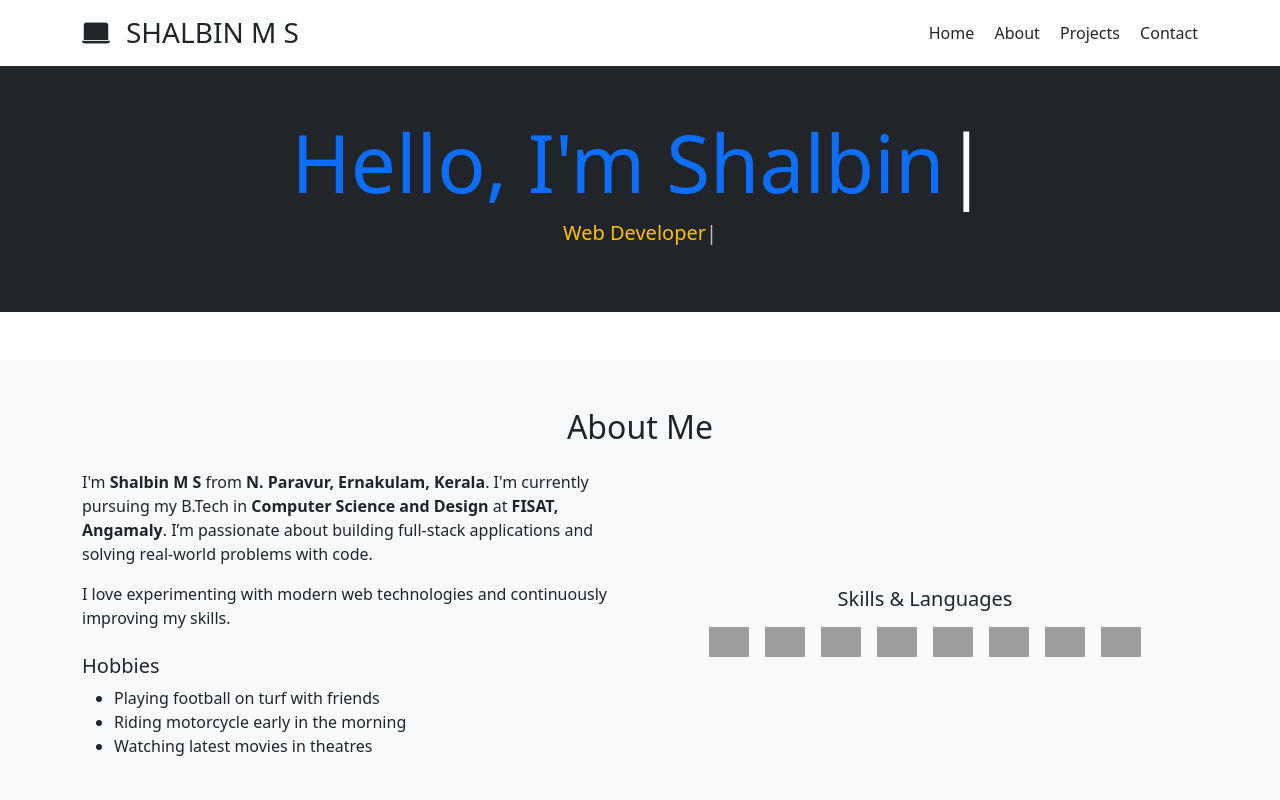
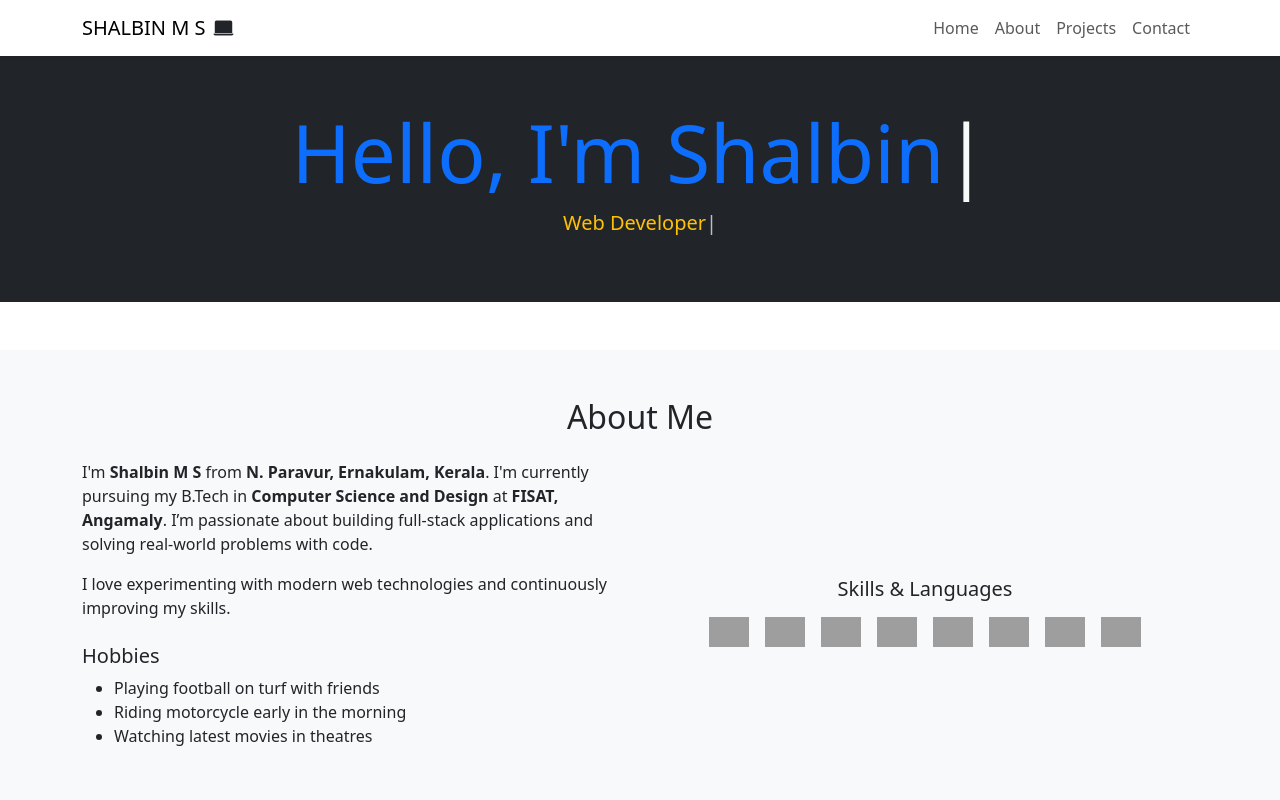
Before and after one commit to SHALBINMS/Portfolio-Web-Page, a plain HTML site: page index.html in a window 1280 px wide. Shown: the top 800 px of the page. Drawn offline with nearby package versions, Linux system fonts and the light colour scheme; grey boxes are pictures that could not be loaded.

Commit message:
Add new changes or update portfolio

```diff
--- a/index.html
+++ b/index.html
@@ -15,27 +15,42 @@
 <body>
 
   <!-- Header -->
-  <header class="bg-white text-dark shadow-sm">
-    <div class="container py-3">
-      <div class="row align-items-center">
-        <div class="col-md-6">
-          <h3 class="mb-0 d-flex align-items-center">
-            <i class="bi bi-laptop-fill text-dark me-3" style="transition: color 0.3s;"
-              onmouseover="this.style.color='#0d6efd'" onmouseout="this.style.color=''"></i>
-            <a href="#home" class="text-decoration-none text-dark link-primary d-flex align-items-center gap-2">
-              SHALBIN M S
-            </a>
-          </h3>
-        </div>
-        <div class="col-md-6 text-md-end mt-2 mt-md-0">
-          <a href="#home" class="me-3 text-decoration-none text-dark link-primary">Home</a>
-          <a href="#about" class="me-3 text-decoration-none text-dark link-primary">About</a>
-          <a href="#projects" class="me-3 text-decoration-none text-dark link-primary">Projects</a>
-          <a href="#contact" class="text-decoration-none text-dark link-primary">Contact</a>
+  <header class="sticky-top bg-white shadow-sm">
+    <nav class="navbar navbar-expand-md navbar-light bg-white">
+      <div class="container">
+        <a class="navbar-brand d-flex align-items-center gap-2" href="#home">
+          <span>SHALBIN M S</span>
+          <i class="bi bi-laptop-fill text-dark" style="transition: color 0.3s;"
+            onmouseover="this.style.color='#0d6efd'" onmouseout="this.style.color=''"></i>
+        </a>
+
+        <!-- Hamburger button -->
+        <button class="navbar-toggler" type="button" data-bs-toggle="collapse" data-bs-target="#navbarContent"
+          aria-controls="navbarContent" aria-expanded="false" aria-label="Toggle navigation">
+          <span class="navbar-toggler-icon"></span>
+        </button>
+
+        <!-- Collapsible Nav Links -->
+        <div class="collapse navbar-collapse justify-content-end" id="navbarContent">
+          <ul class="navbar-nav">
+            <li class="nav-item">
+              <a class="nav-link" href="#home">Home</a>
+            </li>
+            <li class="nav-item">
+              <a class="nav-link" href="#about">About</a>
+            </li>
+            <li class="nav-item">
+              <a class="nav-link" href="#projects">Projects</a>
+            </li>
+            <li class="nav-item">
+              <a class="nav-link" href="#contact">Contact</a>
+            </li>
+          </ul>
         </div>
       </div>
-    </div>
+    </nav>
   </header>
+
 
 
   <!-- Introduction Section -->
```
